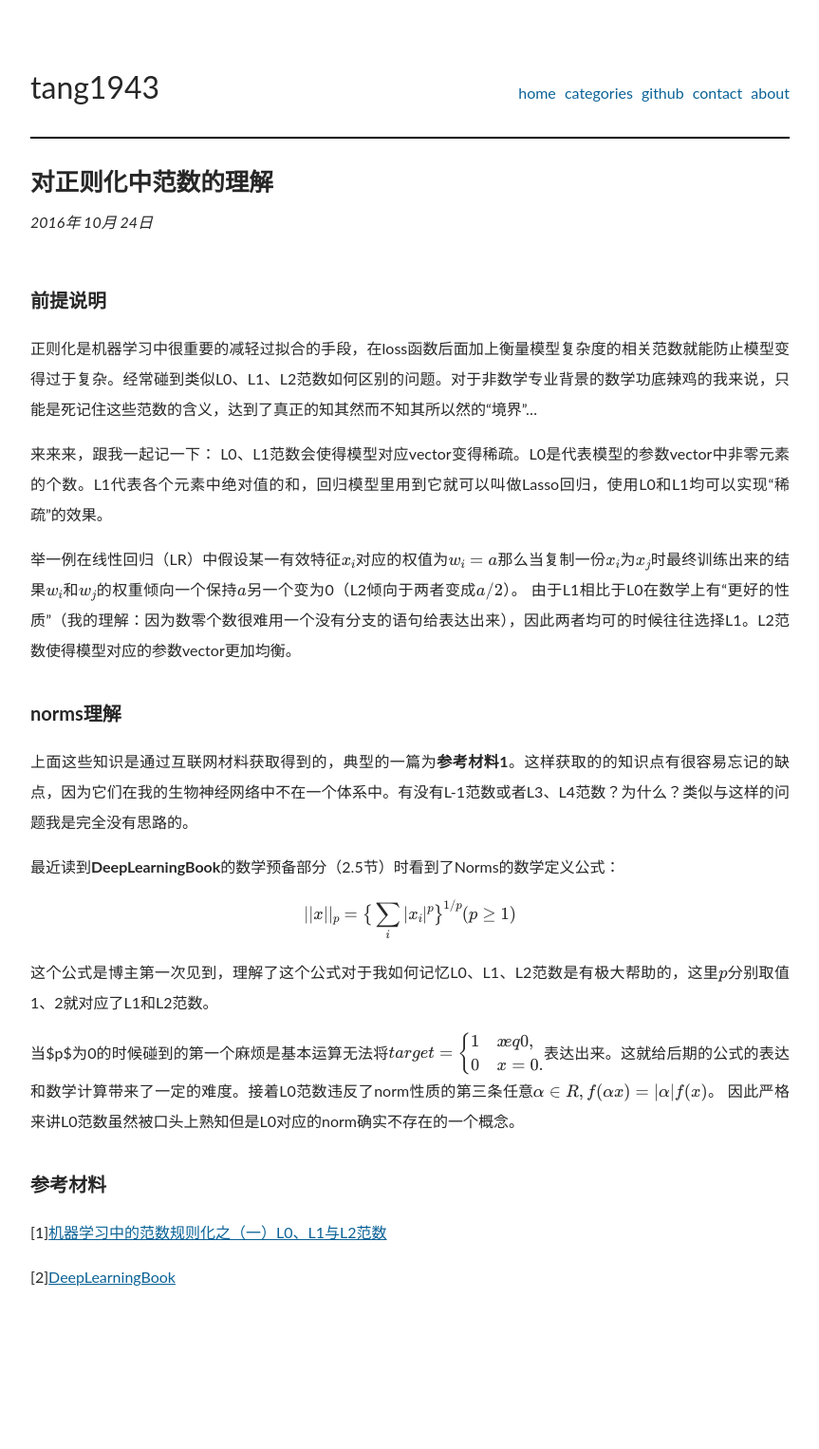
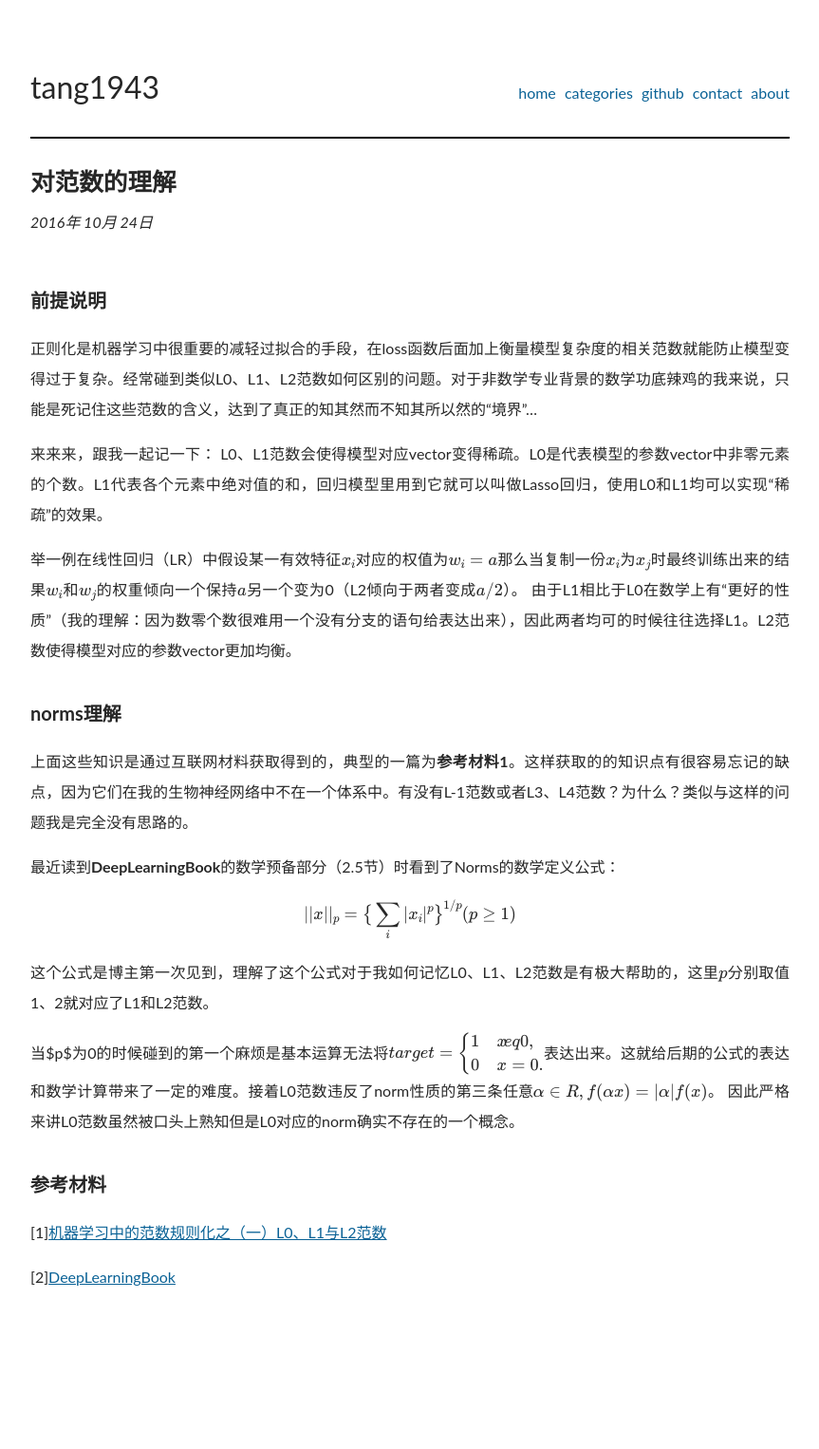
Before and after one commit to tang1943/tang1943.github.io, a Jekyll site: the page built from _blog_posts/norms.md, in a window 1280 px wide. Shown: the whole page at 95% size, without its empty margins (208-1071 px from the left). Built offline with Jekyll 4.4.1, drawn with Linux system fonts in a browser that asks for light colours; formulas are drawn with MathJax 3; comment, search, counter and statistics services are not loaded.

Commit message:
update norms title

```diff
--- a/_blog_posts/norms.md
+++ b/_blog_posts/norms.md
@@ -1,5 +1,5 @@
 ---
-title: 对正则化中范数的理解
+title: 对范数的理解
 date: 2016-10-24
 layout: post
 comments: true
```
